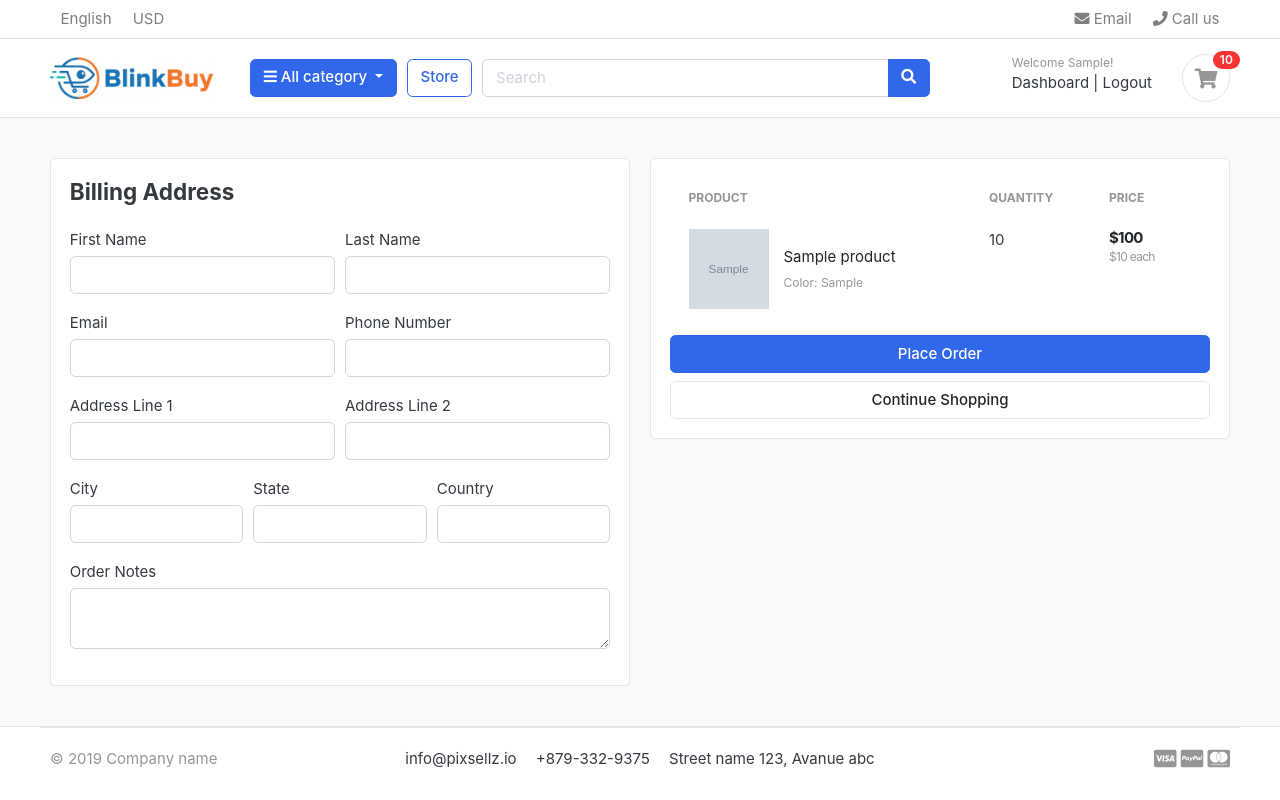
After one commit to VigneshDileep/blinkbuy-django, a Django app: page /cart/checkout/ in a window 1280 px wide. The commit adds this page. Run offline with Django 5.2, Linux system fonts and the light colour scheme; a user stored in the database is signed in; tables that the repository leaves empty hold one stand-in row (values such as "Sample post"); grey boxes marked "Sample" are stand-in pictures; some libraries are stand-ins or nearby versions; some web fonts are replaced.

Commit message:
Handled cart and checkout for logged in users

```diff
--- a/carts/context_processors.py
+++ b/carts/context_processors.py
@@ -6,13 +6,16 @@ from carts.views import _cart_id
 
 
 def counter(request):
+    cart_count = 0
     if 'admin' in request.path:
         return {}
     else:
         try:
-            cart_count = 0
             cart = Cart.objects.filter(cart_id=_cart_id(request))
-            cart_items = CartItem.objects.all().filter(cart=cart[:1])
+            if request.user.is_authenticated:
+                cart_items = CartItem.objects.all().filter(user=request.user)
+            else:
+                cart_items = CartItem.objects.all().filter(cart=cart[:1])
             for cart_item in cart_items:
                 cart_count += cart_item.quantity
         except Cart.DoesNotExist:
--- a/carts/models.py
+++ b/carts/models.py
@@ -1,5 +1,6 @@
 from django.db import models
 from store.models import Product, Variation
+from accounts.models import Account
 
 # Create your models here.
 
@@ -11,7 +12,8 @@ class Cart(models.Model):
         return self.cart_id
 
 class CartItem(models.Model):
-    cart = models.ForeignKey(Cart, on_delete=models.CASCADE)
+    user = models.ForeignKey(Account, on_delete=models.CASCADE, null=True)
+    cart = models.ForeignKey(Cart, on_delete=models.CASCADE, null=True)
     variations = models.ManyToManyField(Variation, blank=True)
     product = models.ForeignKey(Product, on_delete=models.CASCADE)
     quantity = models.IntegerField()
--- a/carts/urls.py
+++ b/carts/urls.py
@@ -7,4 +7,5 @@ urlpatterns = [
     path('add_cart/<int:product_id>/', views.add_cart, name='add_cart'),
     path('remove_cart_item/<int:product_id>/<int:cart_item_id>/', views.remove_cart_item, name='remove_cart_item'),
     path('delete_cart_item/<int:product_id>/<int:cart_item_id>/', views.delete_cart_item, name='delete_cart_item'),
+    path('checkout/', views.checkout, name='checkout'),
 ]
--- a/carts/views.py
+++ b/carts/views.py
@@ -3,6 +3,7 @@ from store.models import Product, Variation
 from django.http import HttpResponse
 from django.core.exceptions import ObjectDoesNotExist
 from . models import Cart, CartItem
+from django.contrib.auth.decorators import login_required
 
 # Create your views here.
 def _cart_id(request):
@@ -12,79 +13,143 @@ def _cart_id(request):
     return cart
 
 def add_cart(request, product_id):
+    current_user = request.user
     product = Product.objects.get(id=product_id)
-    product_variation = []
-    if request.method == 'POST':
-        for items in request.POST:
-            key = items
-            value = request.POST[key]
+    if current_user.is_authenticated:
+        product_variation = []
+        if request.method == 'POST':
+            for items in request.POST:
+                key = items
+                value = request.POST[key]
 
-            try:
-                variation = Variation.objects.get(product=product, variation_category__iexact=key, variation_value__iexact=value)
-                product_variation.append(variation)
-            except:
-                pass
-    try:
-        cart  = Cart.objects.get(cart_id=_cart_id(request))
-    except Cart.DoesNotExist:
-        cart = Cart.objects.create(cart_id=_cart_id(request))
+                try:
+                    variation = Variation.objects.get(product=product, variation_category__iexact=key, variation_value__iexact=value)
+                    product_variation.append(variation)
+                except:
+                    pass
 
-    is_cart_item_exists = CartItem.objects.filter(product=product, cart=cart).exists()
+        is_cart_item_exists = CartItem.objects.filter(product=product, user=current_user).exists()
 
-    if is_cart_item_exists:
-        cart_item = CartItem.objects.filter(product=product, cart=cart)
-        ex_var_list = []
-        id=[]
-        for item in cart_item:
-            existing_variation = item.variations.all()
-            ex_var_list.append(list(existing_variation))
-            id.append(item.id)
+        if is_cart_item_exists:
+            cart_item = CartItem.objects.filter(product=product, user=current_user)
+            ex_var_list = []
+            id=[]
+            for item in cart_item:
+                existing_variation = item.variations.all()
+                ex_var_list.append(list(existing_variation))
+                id.append(item.id)
 
-        if product_variation in ex_var_list:
-            index = ex_var_list.index(product_variation)
-            item_id = id[index]
-            item = CartItem.objects.get(product=product, id=item_id)
-            item.quantity += 1
-            item.save()
+            if product_variation in ex_var_list:
+                index = ex_var_list.index(product_variation)
+                item_id = id[index]
+                item = CartItem.objects.get(product=product, id=item_id)
+                item.quantity += 1
+                item.save()
 
+            else:
+                item = CartItem.objects.create(product=product, user=current_user, quantity=1)
+                if len(product_variation) > 0:
+                    item.variations.clear()
+                    item.variations.add(*product_variation)
+                item.save()
         else:
-            item = CartItem.objects.create(product=product, cart=cart, quantity=1)
+            cart_item = CartItem.objects.create(user=current_user, product=product, quantity=1)
             if len(product_variation) > 0:
-                item.variations.clear()
-                item.variations.add(*product_variation)
-            item.save()
+                cart_item.variations.clear()
+                cart_item.variations.add(*product_variation)
+            cart_item.save()
+        return redirect('cart')
+
     else:
-        cart_item = CartItem.objects.create(cart=cart, product=product, quantity=1)
-        if len(product_variation) > 0:
-            cart_item.variations.clear()
-            cart_item.variations.add(*product_variation)
-        cart_item.save()
-    return redirect('cart')
+        product_variation = []
+        if request.method == 'POST':
+            for items in request.POST:
+                key = items
+                value = request.POST[key]
+
+                try:
+                    variation = Variation.objects.get(product=product, variation_category__iexact=key, variation_value__iexact=value)
+                    product_variation.append(variation)
+                except:
+                    pass
+        try:
+            cart  = Cart.objects.get(cart_id=_cart_id(request))
+        except Cart.DoesNotExist:
+            cart = Cart.objects.create(cart_id=_cart_id(request))
+
+        is_cart_item_exists = CartItem.objects.filter(product=product, cart=cart).exists()
+
+        if is_cart_item_exists:
+            cart_item = CartItem.objects.filter(product=product, cart=cart)
+            ex_var_list = []
+            id=[]
+            for item in cart_item:
+                existing_variation = item.variations.all()
+                ex_var_list.append(list(existing_variation))
+                id.append(item.id)
+
+            if product_variation in ex_var_list:
+                index = ex_var_list.index(product_variation)
+                item_id = id[index]
+                item = CartItem.objects.get(product=product, id=item_id)
+                item.quantity += 1
+                item.save()
+
+            else:
+                item = CartItem.objects.create(product=product, cart=cart, quantity=1)
+                if len(product_variation) > 0:
+                    item.variations.clear()
+                    item.variations.add(*product_variation)
+                item.save()
+        else:
+            cart_item = CartItem.objects.create(cart=cart, product=product, quantity=1)
+            if len(product_variation) > 0:
+                cart_item.variations.clear()
+                cart_item.variations.add(*product_variation)
+            cart_item.save()
+        return redirect('cart')
 
 def remove_cart_item(request, product_id, cart_item_id):
+    current_user = request.user
     product = Product.objects.get(id=product_id)
-    cart = Cart.objects.get(cart_id=_cart_id(request))
-    cart_item = CartItem.objects.get(product=product, cart=cart, id=cart_item_id)
-    if cart_item.quantity > 1:
-        cart_item.quantity -= 1
-        cart_item.save()
-    else:
-        cart_item.delete()
+    try:
+        if current_user.is_authenticated:
+            cart_item = CartItem.objects.get(product=product, user=current_user, id=cart_item_id)
+        else:
+            cart = Cart.objects.get(cart_id=_cart_id(request))
+            cart_item = CartItem.objects.get(product=product, cart=cart, id=cart_item_id)
+        if cart_item.quantity > 1:
+            cart_item.quantity -= 1
+            cart_item.save()
+        else:
+            cart_item.delete()
+    except:
+        pass
     return redirect('cart')
 
 def delete_cart_item(request, product_id, cart_item_id):
+    current_user =request.user
     product = Product.objects.get(id=product_id)
-    cart = Cart.objects.get(cart_id=_cart_id(request))
-    cart_item = CartItem.objects.get(product=product, cart=cart, id=cart_item_id)
-    cart_item.delete()
+    try:
+        if current_user.is_authenticated:
+            cart_item = CartItem.objects.get(product=product, user=current_user, id=cart_item_id)
+        else:
+            cart = Cart.objects.get(cart_id=_cart_id(request))
+            cart_item = CartItem.objects.get(product=product, cart=cart, id=cart_item_id)
+        cart_item.delete()
+    except:
+        pass
     return redirect('cart')
 
 
 
 def cart(request, total=0, quantity=0, cart_items=None):
     try:
-        cart = Cart.objects.get(cart_id=_cart_id(request))
-        cart_items = CartItem.objects.filter(cart=cart, is_active=True)
+        if request.user.is_authenticated:
+            cart_items = CartItem.objects.filter(user=request.user, is_active=True)
+        else:
+            cart = Cart.objects.get(cart_id=_cart_id(request))
+            cart_items = CartItem.objects.filter(cart=cart, is_active=True)
         for cart_item in cart_items:
             total += (cart_item.quantity * cart_item.product.price)
             quantity += cart_item.quantity
@@ -101,3 +166,27 @@ def cart(request, total=0, quantity=0, cart_items=None):
         }
 
     return render(request, 'store/cart.html', context)
+
+@login_required(login_url='login')
+def checkout(request, total=0, quantity=0, cart_items=None):
+    try:
+        if request.user.is_authenticated:
+            cart_items = CartItem.objects.filter(user=request.user, is_active=True)
+        else:
+            cart = Cart.objects.get(cart_id=_cart_id(request))
+            cart_items = CartItem.objects.filter(cart=cart, is_active=True)
+        for cart_item in cart_items:
+            total += (cart_item.quantity * cart_item.product.price)
+            quantity += cart_item.quantity
+    except Cart.DoesNotExist:
+        pass
+    tax = (2 * total) / 100
+    grand_total = total + tax
+    context ={
+            'total': total,
+            'quantity': quantity,
+            'cart_items': cart_items,
+            'tax': tax,
+            'grand_total': grand_total,
+        }
+    return render(request, 'store/checkout.html', context)
--- a/templates/store/cart.html
+++ b/templates/store/cart.html
@@ -103,7 +103,7 @@
 				<p class="text-center mb-3">
 					<img src="{% static 'images/misc/payments.png' %}" height="26">
 				</p>
-				<a href="./place-order.html" class="btn btn-primary btn-block"> Checkout </a>
+				<a href="{% url 'checkout' %}" class="btn btn-primary btn-block"> Checkout </a>
 				<a href="{% url 'store' %}" class="btn btn-light btn-block">Continue Shopping</a>
 			</div> <!-- card-body.// -->
 			</div> <!-- card.// -->
--- /dev/null
+++ b/templates/store/checkout.html
@@ -0,0 +1,129 @@
+{% extends "base.html" %}
+
+{% block content %}
+{% load static %}
+
+<section class="section-content padding-y bg">
+<div class="container">
+
+  <form action="" method="POST">
+    {% csrf_token %}
+    <div class="row">
+
+      <!-- LEFT: Billing Address -->
+      <aside class="col-lg-6">
+        <div class="card">
+          <div class="card-body">
+            <h4 class="card-title mb-4">Billing Address</h4>
+            <div class="form-row">
+              <div class="col form-group">
+                <label>First Name</label>
+                <input type="text" name="first_name" class="form-control" required>
+              </div>
+              <div class="col form-group">
+                <label>Last Name</label>
+                <input type="text" name="last_name" class="form-control" required>
+              </div>
+            </div>
+            <div class="form-row">
+              <div class="col form-group">
+                <label>Email</label>
+                <input type="email" name="email" class="form-control" required>
+              </div>
+              <div class="col form-group">
+                <label>Phone Number</label>
+                <input type="text" name="phone" class="form-control" required>
+              </div>
+            </div>
+            <div class="form-row">
+              <div class="col form-group">
+                <label>Address Line 1</label>
+                <input type="text" name="address_line_1" class="form-control" required>
+              </div>
+              <div class="col form-group">
+                <label>Address Line 2</label>
+                <input type="text" name="address_line_2" class="form-control">
+              </div>
+            </div>
+            <div class="form-row">
+              <div class="col form-group">
+                <label>City</label>
+                <input type="text" name="city" class="form-control" required>
+              </div>
+              <div class="col form-group">
+                <label>State</label>
+                <input type="text" name="state" class="form-control" required>
+              </div>
+              <div class="col form-group">
+                <label>Country</label>
+                <input type="text" name="country" class="form-control" required>
+              </div>
+            </div>
+            <div class="form-group">
+              <label>Order Notes</label>
+              <textarea name="order_note" rows="2" class="form-control"></textarea>
+            </div>
+          </div>  <!-- card-body -->
+        </div>  <!-- card -->
+      </aside>  <!-- left col -->
+
+      <!-- RIGHT: Cart Table -->
+      <aside class="col-lg-6">
+        <div class="card">
+          <div class="card-body">
+            <table class="table table-borderless table-shopping-cart">
+              <thead class="text-muted">
+                <tr class="small text-uppercase">
+                  <th scope="col">Product</th>
+                  <th scope="col" width="120">Quantity</th>
+                  <th scope="col" width="120">Price</th>
+                </tr>
+              </thead>
+              <tbody>
+                {% for cart_item in cart_items %}
+                <tr>
+                  <td>
+                    <figure class="itemside align-items-center">
+                      <div class="aside">
+                        <a href="{{ cart_item.product.get_url }}">
+                          <img src="{{ cart_item.product.images.url }}" class="img-sm">
+                        </a>
+                      </div>
+                      <figcaption class="info">
+                        <a href="{{ cart_item.product.get_url }}" class="title text-dark">{{ cart_item.product.product_name }}</a>
+                        <p class="text-muted small">
+                          {% if cart_item.variations.all %}
+                            {% for variation in cart_item.variations.all %}
+                              {{ variation.variation_category | capfirst }}: {{ variation.variation_value | capfirst }}<br>
+                            {% endfor %}
+                          {% endif %}
+                        </p>
+                      </figcaption>
+                    </figure>
+                  </td>
+                  <td>
+                    <label>{{ cart_item.quantity }}</label>
+                  </td>
+                  <td>
+                    <div class="price-wrap">
+                      <var class="price">${{ cart_item.sub_total }}</var>
+                      <small class="text-muted">${{ cart_item.product.price }} each</small>
+                    </div>
+                  </td>
+                </tr>
+                {% endfor %}
+              </tbody>
+            </table>
+            <button type="submit" name="place_order" class="btn btn-primary btn-block">Place Order</button>
+            <a href="{% url 'store' %}" class="btn btn-light btn-block">Continue Shopping</a>
+          </div>  <!-- card-body -->
+        </div>  <!-- card -->
+      </aside>  <!-- right col -->
+
+    </div>  <!-- row -->
+  </form>  <!-- form closes after row -->
+
+</div>  <!-- container -->
+</section>
+
+{% endblock %}
```
Also changed, not shown: accounts/views.py (+47 -0 lines), carts/migrations/0003_cartitem_user_alter_cartitem_cart.py (added).
